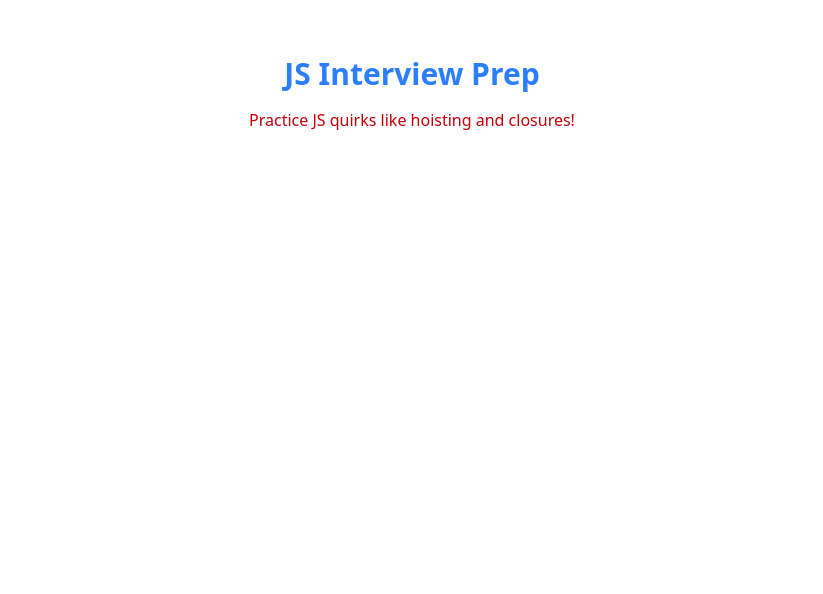
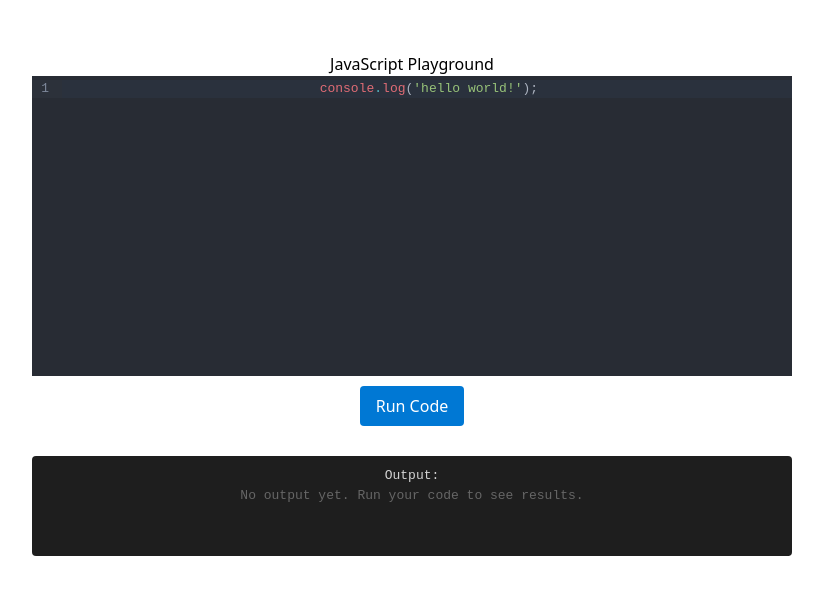
Before and after one commit to beijijizhou/js-interview, a React (Vite) app: page / in a window 1280 px wide. Shown: the top 594 px of the page, without its empty margins (228-1051 px from the left). Built offline with nearby package versions, Linux system fonts and the light colour scheme.

Commit message:
feature: add editor

```diff
--- a/package.json
+++ b/package.json
@@ -10,8 +10,11 @@
     "preview": "vite preview"
   },
   "dependencies": {
+    "@codemirror/lang-javascript": "^6.2.3",
+    "@uiw/react-codemirror": "^4.23.10",
     "react": "^19.0.0",
-    "react-dom": "^19.0.0"
+    "react-dom": "^19.0.0",
+    "react-router-dom": "^7.4.0"
   },
   "devDependencies": {
     "@eslint/js": "^9.21.0",
--- a/src/App.tsx
+++ b/src/App.tsx
@@ -1,11 +1,14 @@
 import './App.css'
+import { BrowserRouter as Router, Routes, Route } from 'react-router-dom';
+import Home from './pages/Home';
 
 function App() {
   return (
-    <div className="p-6 max-w-4xl mx-auto">
-      <h1 className="text-3xl font-bold text-blue-500">JS Interview Prep</h1>
-      <p className="mt-4 text-red-700">Practice JS quirks like hoisting and closures!</p>
-    </div>
+    <Router>
+      <Routes>
+        <Route path="/" element={<Home />} />
+      </Routes>
+    </Router>
   );
 }
 
--- /dev/null
+++ b/src/pages/Home.tsx
@@ -0,0 +1,88 @@
+/* eslint-disable @typescript-eslint/no-explicit-any */
+import { useState, useRef } from 'react';
+import CodeMirror from '@uiw/react-codemirror';
+import { javascript } from '@codemirror/lang-javascript';
+import { oneDark } from '@codemirror/theme-one-dark';
+
+const JsCompiler = () => {
+  const [code, setCode] = useState("console.log('hello world!');");
+  const [output, setOutput] = useState<string[]>([]);
+  const editorRef = useRef<HTMLDivElement>(null);
+
+  const runCode = () => {
+    try {
+      // Clear previous output
+      setOutput([]);
+
+      // Capture console.log output
+      const originalConsoleLog = console.log;
+      const logs: string[] = [];
+
+      console.log = (...args: any[]) => {
+        logs.push(args.join(' '));
+        originalConsoleLog(...args);
+      };
+
+      // Execute the code
+      new Function(code)();
+
+      // Restore console and update output
+      console.log = originalConsoleLog;
+      setOutput(logs);
+
+    } catch (error) {
+      setOutput([`Error: ${error instanceof Error ? error.message : String(error)}`]);
+    }
+  };
+
+  return (
+    <div style={{ padding: '20px', maxWidth: '800px', margin: '0 auto' }}>
+      <h1>JavaScript Playground</h1>
+
+      <div ref={editorRef}>
+        <CodeMirror
+          value={code}
+          height="300px"
+          extensions={[javascript()]}
+          onChange={(value) => setCode(value)}
+          theme={oneDark}
+        />
+      </div>
+
+      <button
+        onClick={runCode}
+        style={{
+          margin: '10px 0',
+          padding: '8px 16px',
+          background: '#0078d4',
+          color: 'white',
+          border: 'none',
+          borderRadius: '4px',
+          cursor: 'pointer'
+        }}
+      >
+        Run Code
+      </button>
+
+      <div style={{
+        marginTop: '20px',
+        padding: '10px',
+        background: '#1e1e1e',
+        color: '#d4d4d4',
+        borderRadius: '4px',
+        minHeight: '100px',
+        fontFamily: 'monospace',
+        whiteSpace: 'pre-wrap'
+      }}>
+        <h3>Output:</h3>
+        {output.length > 0 ? (
+          output.map((line, i) => <div key={i}>{line}</div>)
+        ) : (
+          <div style={{ color: '#666' }}>No output yet. Run your code to see results.</div>
+        )}
+      </div>
+    </div>
+  );
+};
+
+export default JsCompiler;
```
Also changed, not shown: src/index.css (line endings or trailing spaces), 1 other file (tests, documents, lock files or other folders).
